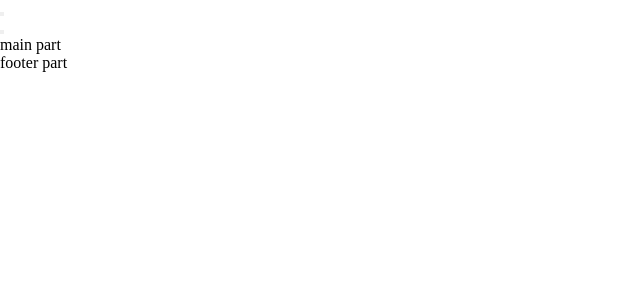
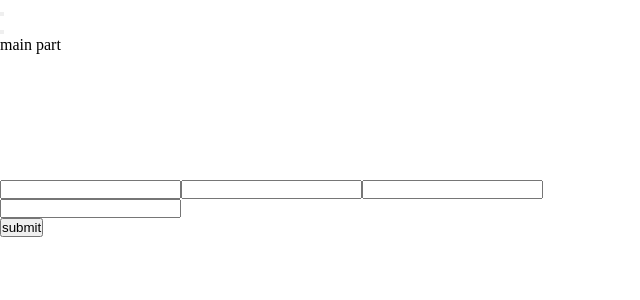
Before and after one commit to MirkoGLostia/proj-html-vuejs, a Vue app: page / in a window 1280 px wide. Shown: the top 300 px of the page, without its empty margins (0-640 px from the left). Built offline with nearby package versions, Linux system fonts and the light colour scheme; the HTML template or start-up script is replaced by a standard one.

Commit message:
prima impalcatura footer

```diff
--- a/src/components/PageFooter.vue
+++ b/src/components/PageFooter.vue
@@ -6,7 +6,101 @@ export default {
 
 <template>
     <footer>
-        footer part
+        <!-- componente mappa -->
+        <section>
+            <!-- mappa -->
+            <div>
+                <!-- serie di immagini prese da cartella img ricomposte a formare una mappa, sfondo con funzione di z-index -->
+            </div>
+            <div>
+                <!-- contenitore per div di interazione con la mappa, andrà in primo piano con z-index -->
+                <div>
+                    <!-- up/sx  -->
+                    <div>
+                        <!-- coordinate e link di sito della mappa -->
+                    </div>
+                    <div>
+                        <img src="" alt="">
+                    </div>
+
+                    <!-- dwn/sx -->
+                    <div>
+                        <!-- imagine mappa satellitare -->
+                        <img src="" alt="">
+                    </div>
+
+                    <!-- dwn/dx -->
+                    <div>
+                        <!-- controlli dello zoom -->
+                    </div>
+                </div>
+            </div>
+        </section>
+
+        <!-- componente info -->
+        <section>
+            <!-- titolo -->
+            <div>
+                <h4></h4>
+                <span></span>
+                <img src="" alt="">
+            </div>
+
+            <!-- sub-component navigazione -->
+            <nav>
+                <!-- serie di link per ricavare informazioni -->
+                <div>
+                    <img src="" alt="">
+                    <h5></h5>
+                    <span></span>
+                    <span></span>
+                    <span></span>
+                </div>
+
+                <div>
+                    <img src="" alt="">
+                    <h5></h5>
+                    <span></span>
+                    <span></span>
+                    <span></span>
+                </div>
+
+                <div>
+                    <img src="" alt="">
+                    <h5></h5>
+                    <span></span>
+                    <span></span>
+                    <span></span>
+                </div>
+
+                <div>
+                    <img src="" alt="">
+                    <h5></h5>
+                    <span></span>
+                    <span></span>
+                    <span></span>
+                </div>
+            </nav>
+
+            <!-- sub-component form messaggio diretto -->
+            <section>
+                <form>
+                    <div>
+                        <!-- sx info brevi -->
+                        <input type="text">
+                        <input type="text">
+                        <input type="text">
+                    </div>
+
+                    <div>
+                        <!-- dx messaggio diretto -->
+                        <input type="text">
+                    </div>
+                </form>
+
+                <button>submit</button>
+            </section>
+        </section>
     </footer>
 </template>
 
```
